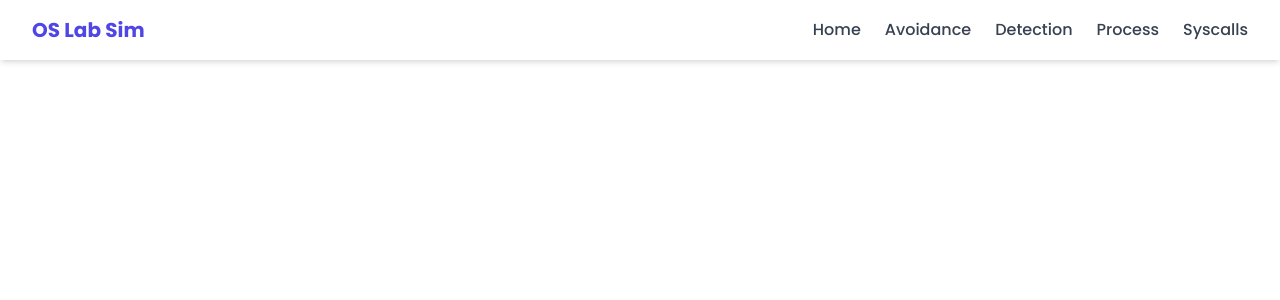
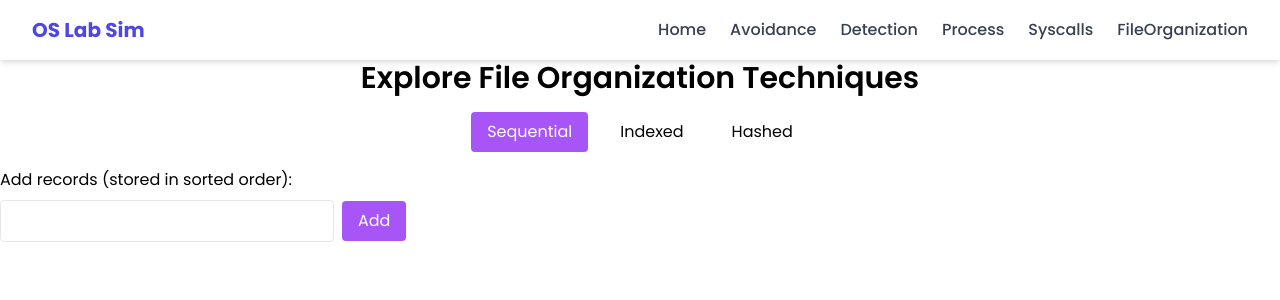
Before and after one commit to NikhilKottoli/OS-Lab-MiniProject, a React (Vite) app: page /techniques in a window 1280 px wide. Shown: the top 300 px of the page. Built offline with nearby package versions, Linux system fonts and the light colour scheme.

Commit message:
initial commit

```diff
--- a/src/App.jsx
+++ b/src/App.jsx
@@ -12,6 +12,9 @@ import DeadlockHomepage from "./pages/DEADLOCK/deadlockhome";
 import ProcessSystemCalls from "./pages/ProcessSysCalls";
 import SystemCallsReference from "./pages/SysCallsGuide";
 import Navbar from "./pages/components/Navbar";
+import FileOrganizationHome from "./pages/FileOrganization/pages/Home";
+import FileOrganizationTechniques from "./pages/FileOrganization/pages/Techniques";
+
 
 const App = () => {
   return (
@@ -27,6 +30,8 @@ const App = () => {
         <Route path="/deadlockhome" element={<DeadlockHomepage />} />
         <Route path="/process" element={<ProcessSystemCalls />} />
         <Route path="/syscalls" element={<SystemCallsReference />} />
+        <Route path="/fileorganization" element={<FileOrganizationHome />} />
+        <Route path="/techniques" element={<FileOrganizationTechniques />} />
       </Routes>
     </Router>
   );
--- /dev/null
+++ b/src/pages/FileOrganization/pages/Home.jsx
@@ -0,0 +1,14 @@
+import React from 'react';
+import { useNavigate } from 'react-router-dom';
+
+export const FileOrganizationHome = () => {
+  const navigate = useNavigate();
+  return (
+    <div className="text-center mt-10">
+      <h2 className="text-4xl font-bold mb-4">Welcome to the Interactive File Organization Tutorial</h2>
+      <p className="text-lg mb-6">Learn how different file organization techniques work through visualizations and interactions!</p>
+      <button onClick={() => navigate('/techniques')} className="bg-purple-500 text-white px-6 py-2 rounded">Explore Techniques</button>
+    </div>
+  );
+};
+export default FileOrganizationHome;
--- /dev/null
+++ b/src/pages/FileOrganization/pages/Techniques.jsx
@@ -0,0 +1,23 @@
+import React from 'react';
+import { Sequential, Indexed, Hashed } from '../visualizations';
+
+export const FileOrganizationTechniques = () => {
+  const [tab, setTab] = React.useState('sequential');
+
+  return (
+    <div>
+      <h2 className="text-3xl font-semibold mb-4 text-center">Explore File Organization Techniques</h2>
+      <div className="flex justify-center gap-4 mb-4">
+        <button onClick={() => setTab('sequential')} className={`px-4 py-2 rounded ${tab === 'sequential' ? 'bg-purple-500 text-white' : 'bg-white'}`}>Sequential</button>
+        <button onClick={() => setTab('indexed')} className={`px-4 py-2 rounded ${tab === 'indexed' ? 'bg-purple-500 text-white' : 'bg-white'}`}>Indexed</button>
+        <button onClick={() => setTab('hashed')} className={`px-4 py-2 rounded ${tab === 'hashed' ? 'bg-purple-500 text-white' : 'bg-white'}`}>Hashed</button>
+      </div>
+      <div>
+        {tab === 'sequential' && <Sequential />}
+        {tab === 'indexed' && <Indexed />}
+        {tab === 'hashed' && <Hashed />}
+      </div>
+    </div>
+  );
+};
+export default FileOrganizationTechniques;
--- /dev/null
+++ b/src/pages/FileOrganization/visualizations/Hashed.jsx
@@ -0,0 +1,37 @@
+import React, { useState } from 'react';
+
+export const Hashed = () => {
+  const [records, setRecords] = useState([]);
+  const [input, setInput] = useState('');
+
+  const hashFunc = (value) => value.charCodeAt(0) % 10;
+
+  const addRecord = () => {
+    if (input) {
+      const hash = hashFunc(input);
+      setRecords([...records, { hash, value: input }]);
+      setInput('');
+    }
+  };
+
+  return (
+    <div>
+      <p className="mb-2">Hashed File Organization (Hash = first letter charCode % 10):</p>
+      <input
+        type="text"
+        className="p-2 border rounded mr-2"
+        value={input}
+        onChange={e => setInput(e.target.value)}
+      />
+      <button onClick={addRecord} className="bg-green-500 text-white px-4 py-2 rounded">Add</button>
+      <div className="mt-4 grid grid-cols-5 gap-4">
+        {records.map((record, i) => (
+          <div key={i} className="p-3 bg-green-300 rounded shadow">
+            <strong>Hash {record.hash}:</strong>
+            <p>{record.value}</p>
+          </div>
+        ))}
+      </div>
+    </div>
+  );
+};
--- /dev/null
+++ b/src/pages/FileOrganization/visualizations/Indexed.jsx
@@ -0,0 +1,34 @@
+import React, { useState } from 'react';
+
+export const Indexed = () => {
+  const [records, setRecords] = useState([]);
+  const [input, setInput] = useState('');
+
+  const addRecord = () => {
+    if (input) {
+      const newRecord = { index: records.length * 10, value: input };
+      setRecords([...records, newRecord]);
+      setInput('');
+    }
+  };
+
+  return (
+    <div>
+      <p className="mb-2">Indexed File Organization:</p>
+      <input
+        type="text"
+        className="p-2 border rounded mr-2"
+        value={input}
+        onChange={e => setInput(e.target.value)}
+      />
+      <button onClick={addRecord} className="bg-blue-500 text-white px-4 py-2 rounded">Add</button>
+      <div className="mt-4">
+        {records.map((record, i) => (
+          <div key={i} className="mb-2">
+            <span className="font-bold">Index {record.index}:</span> {record.value}
+          </div>
+        ))}
+      </div>
+    </div>
+  );
+};
--- /dev/null
+++ b/src/pages/FileOrganization/visualizations/Sequential.jsx
@@ -0,0 +1,34 @@
+import React, { useState } from 'react';
+
+export const Sequential = () => {
+  const [records, setRecords] = useState([]);
+  const [input, setInput] = useState('');
+
+  const addRecord = () => {
+    if (input) {
+      const newRecords = [...records, input].sort();
+      setRecords(newRecords);
+      setInput('');
+    }
+  };
+
+  return (
+    <div>
+      <p className="mb-2">Add records (stored in sorted order):</p>
+      <input
+        type="text"
+        className="p-2 border rounded mr-2"
+        value={input}
+        onChange={e => setInput(e.target.value)}
+      />
+      <button onClick={addRecord} className="bg-purple-500 text-white px-4 py-2 rounded">Add</button>
+      <div className="mt-4 flex flex-wrap gap-2">
+        {records.map((record, index) => (
+          <div key={index} className="bg-indigo-300 text-white px-3 py-1 rounded-full">
+            {record}
+          </div>
+        ))}
+      </div>
+    </div>
+  );
+};
--- /dev/null
+++ b/src/pages/FileOrganization/visualizations/index.jsx
@@ -0,0 +1,3 @@
+export { Sequential } from './Sequential';
+export { Indexed } from './Indexed';
+export { Hashed } from './Hashed';
--- a/src/pages/components/Navbar.jsx
+++ b/src/pages/components/Navbar.jsx
@@ -12,6 +12,7 @@ const Navbar = () => {
           <Link to="/detection" className="hover:text-indigo-600">Detection</Link>
           <Link to="/process" className="hover:text-indigo-600">Process</Link>
           <Link to="/syscalls" className="hover:text-indigo-600">Syscalls</Link>
+          <Link to="/fileorganization" className="hover:text-indigo-600">FileOrganization</Link>
         </div>
       </div>
     </nav>
```
